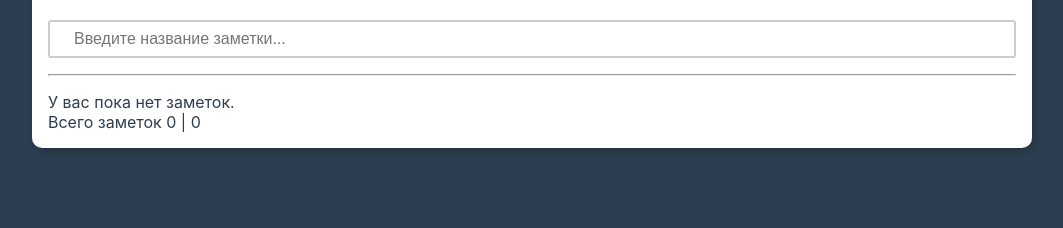
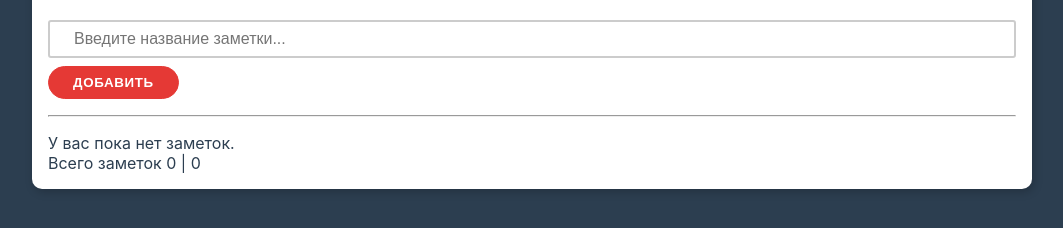
Before and after one commit to Skycader/vue-notekeeper-basic, a plain HTML site: page index.html in a window 1280 px wide. Shown: the part 182-410 px from the top of the page, without its empty margins (108-1171 px from the left). Drawn offline with Linux system fonts and the light colour scheme.

Commit message:
main: class

```diff
--- a/index.html
+++ b/index.html
@@ -20,7 +20,13 @@
           />
         </div>
 
-        <button class="btn" v-if="inputValue" @click="addNote">Добавить</button>
+        <button
+          class="btn"
+          :class="inputValue.length === 0 ? 'danger' : ''"
+          @click="addNote"
+        >
+          Добавить
+        </button>
 
         <hr />
 
```
